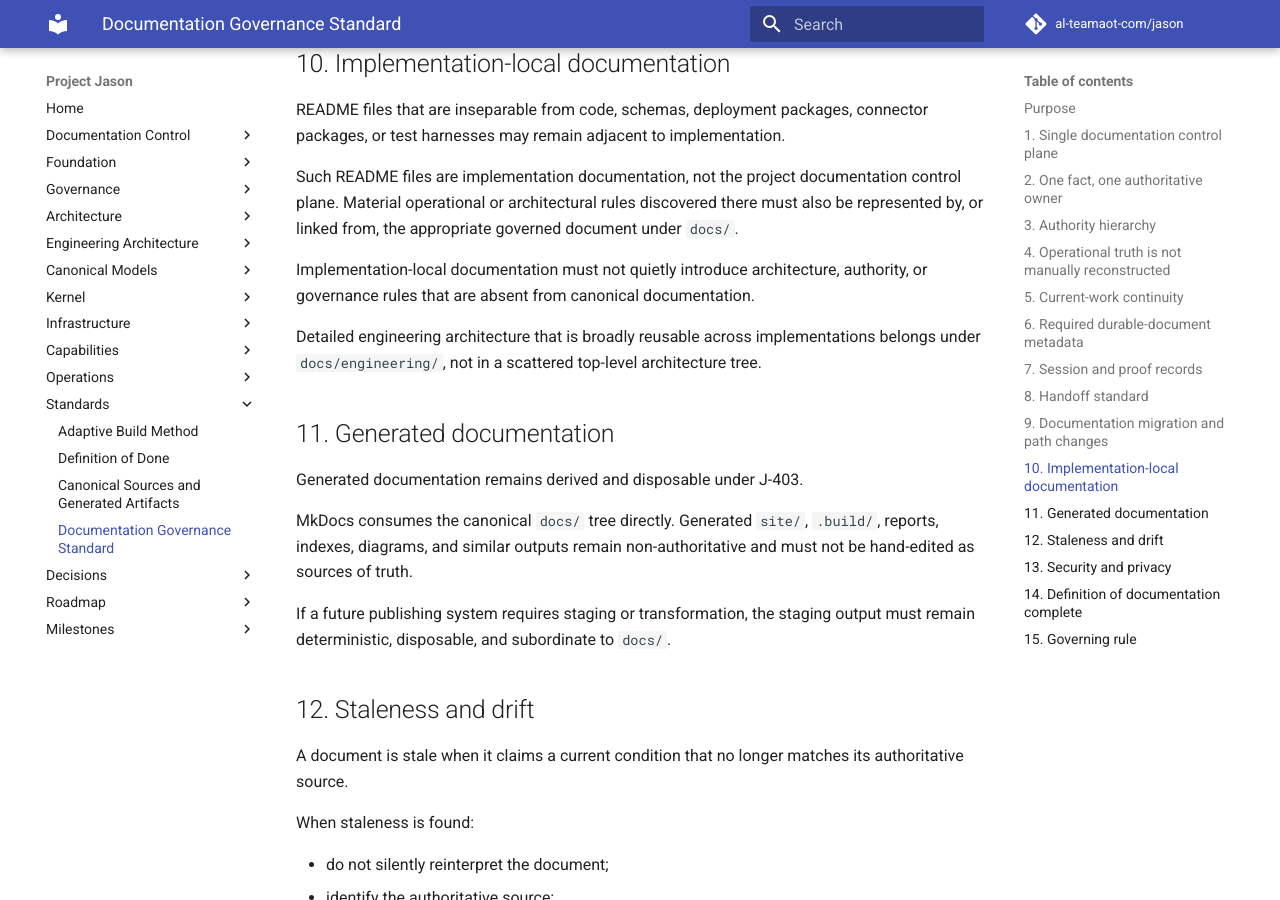
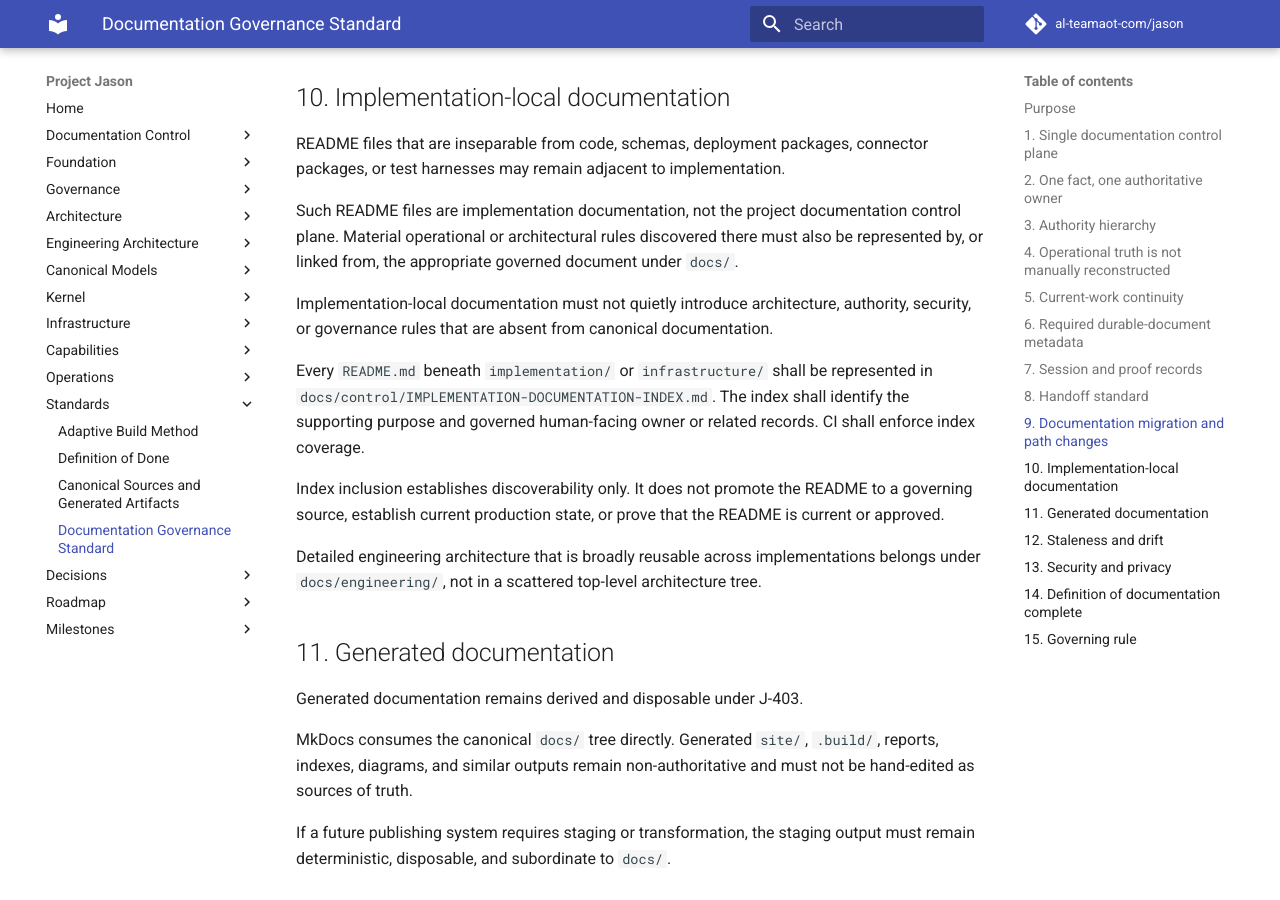
Before and after one commit to al-teamaot-com/jason, an MkDocs documentation site: the page built from docs/standards/J-404-Documentation-Governance-and-Continuity.md, in a window 1280 px wide and 900 px high, scrolled down 6315 px. Built offline with MkDocs 1.6.1 and Material for MkDocs 9.7.7, drawn with Linux system fonts in a browser that asks for light colours; comment, search, counter and statistics services are not loaded; some of the changed text lies outside the part shown.

Commit message:
Govern implementation-local documentation indexing

```diff
--- a/docs/standards/J-404-Documentation-Governance-and-Continuity.md
+++ b/docs/standards/J-404-Documentation-Governance-and-Continuity.md
@@ -27,6 +27,7 @@ A contributor, operator, auditor, or future AI system beginning with `docs/index
 - operating procedures and runbooks;
 - current work and resume instructions;
 - durable session and proof records;
+- material implementation-local documentation through a governed index;
 - milestone and roadmap state; and
 - which records are historical or superseded.
 
@@ -198,7 +199,11 @@ README files that are inseparable from code, schemas, deployment packages, conne
 
 Such README files are implementation documentation, not the project documentation control plane. Material operational or architectural rules discovered there must also be represented by, or linked from, the appropriate governed document under `docs/`.
 
-Implementation-local documentation must not quietly introduce architecture, authority, or governance rules that are absent from canonical documentation.
+Implementation-local documentation must not quietly introduce architecture, authority, security, or governance rules that are absent from canonical documentation.
+
+Every `README.md` beneath `implementation/` or `infrastructure/` shall be represented in `docs/control/IMPLEMENTATION-DOCUMENTATION-INDEX.md`. The index shall identify the supporting purpose and governed human-facing owner or related records. CI shall enforce index coverage.
+
+Index inclusion establishes discoverability only. It does not promote the README to a governing source, establish current production state, or prove that the README is current or approved.
 
 Detailed engineering architecture that is broadly reusable across implementations belongs under `docs/engineering/`, not in a scattered top-level architecture tree.
 
```
Also changed, not shown: other parts of docs/standards/J-404-Documentation-Governance-and-Continuity.md (+1 -1 lines).
